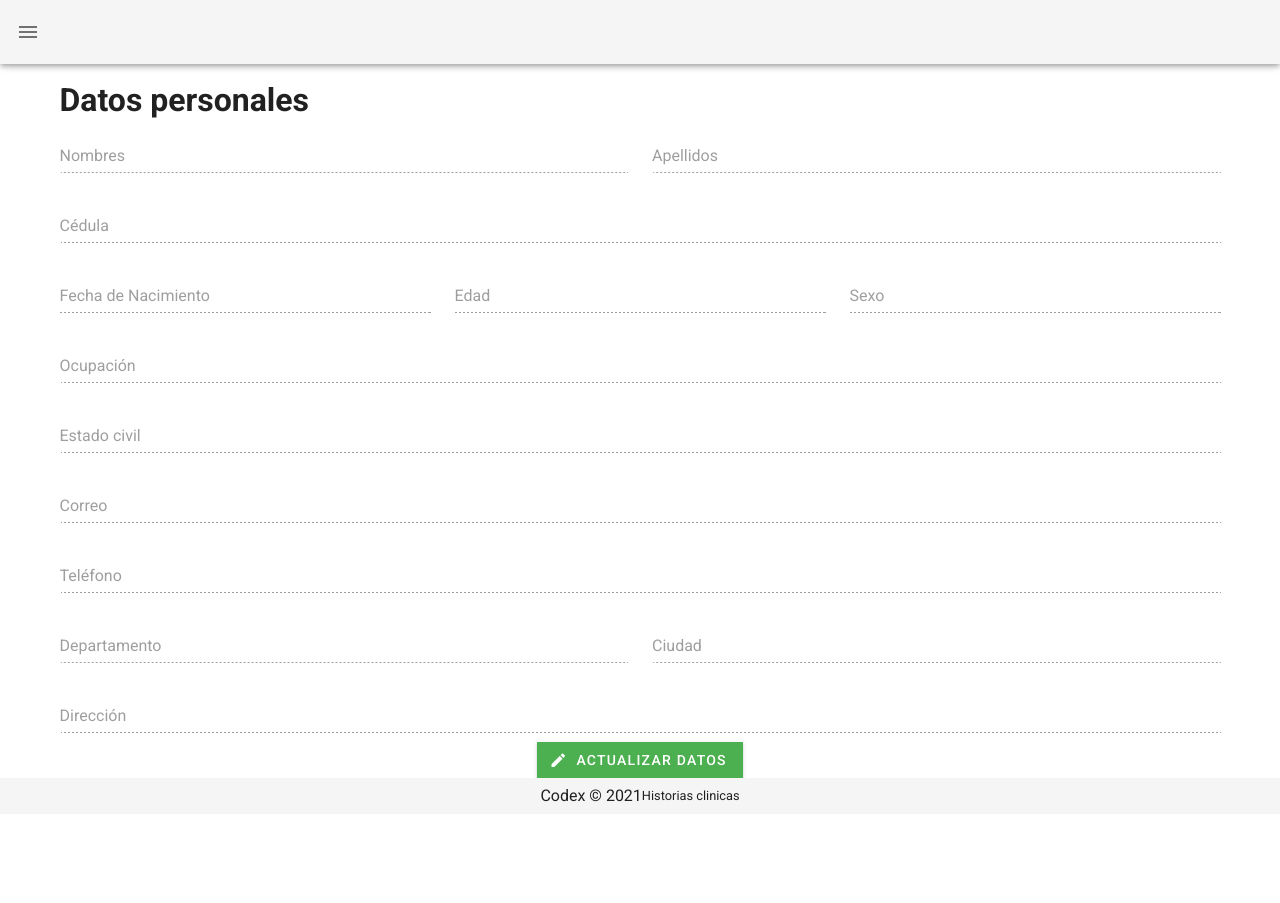
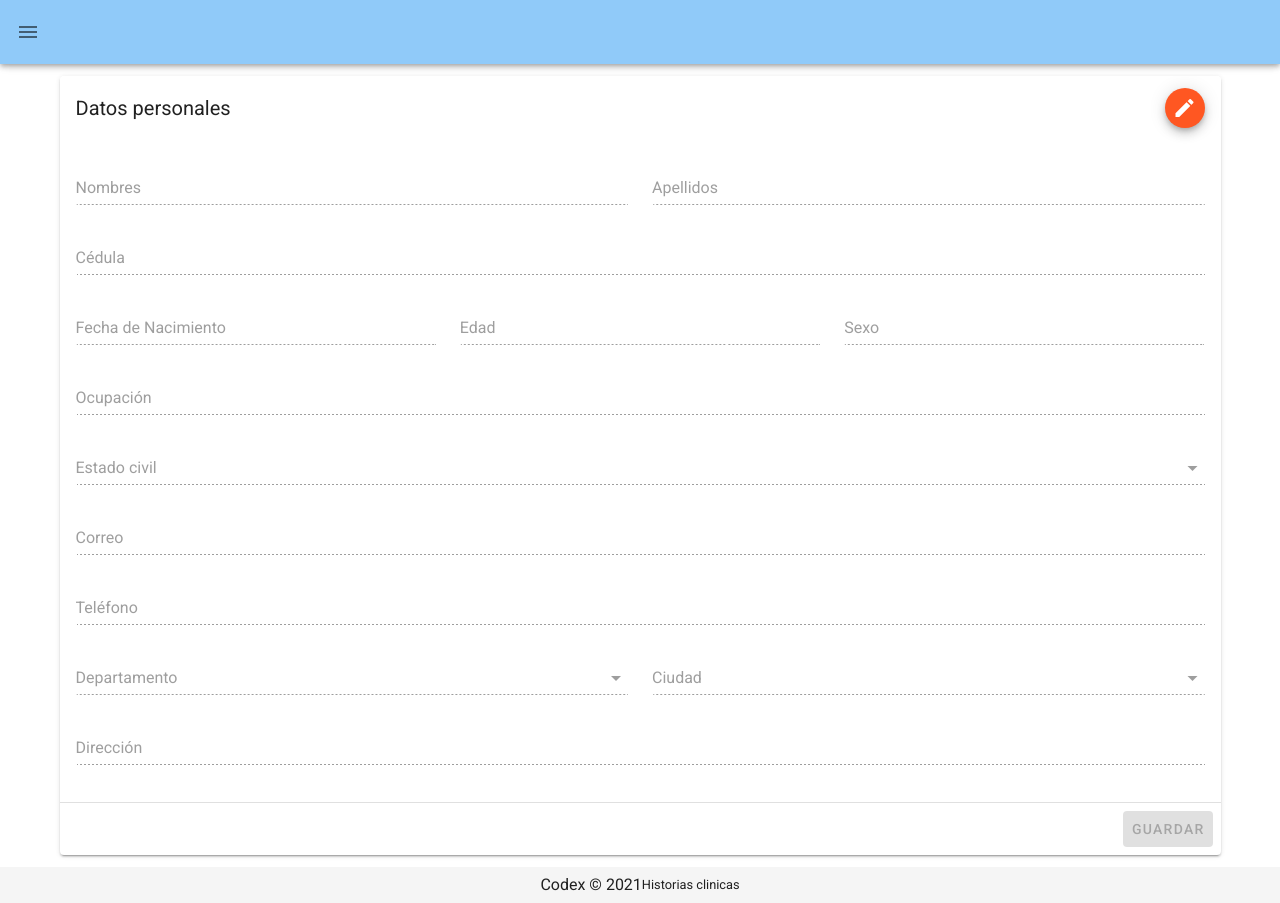
Before and after one commit to cano2030/CODEX_Front, a Nuxt app: page /Usuario/usuarioPerfil in a window 1280 px wide. Before the commit the page ends 814 px from the top, so only its background shows below. Built offline with nearby package versions, Linux system fonts and the light colour scheme.

Commit message:
Aleja: filtrar historia por especializacion y fecha

```diff
--- a/layouts/usuario.vue
+++ b/layouts/usuario.vue
@@ -3,13 +3,13 @@
     <!-- Menu hamburguesa -->
     <v-navigation-drawer v-model="openMenu" class="blue lighten-3" fixed app>
       <template v-slot:prepend>
-        <v-list-item two-line>
+        <v-list-item two-line class="d-flex justify-center">
           <v-avatar size="180">
             <v-img src="https://randomuser.me/api/portraits/men/85.jpg"></v-img>
           </v-avatar>
         </v-list-item>
 
-        <v-list-item-content>
+        <v-list-item-content class="text-md-center">
           <v-list-item-title class="title"> Jhon Jimenez </v-list-item-title>
           <v-list-item-subtitle>Paciente</v-list-item-subtitle>
         </v-list-item-content>
@@ -43,7 +43,7 @@
     </v-navigation-drawer>
 
     <!--Barra de navegacion superior-->
-    <v-app-bar :clipped-left="clipped" fixed app>
+    <v-app-bar :clipped-left="clipped" color="blue lighten-3" fixed app >
       <!--Icono que controla el menú hamburguesa -->
       <v-app-bar-nav-icon @click.stop="openMenu = !openMenu" />
     </v-app-bar>
--- a/pages/Usuario/usuarioHistoria.vue
+++ b/pages/Usuario/usuarioHistoria.vue
@@ -7,7 +7,7 @@
       hide-default-footer
     >
       <template v-slot:header>
-        <v-toolbar class="mb-2" color="indigo darken-5" dark flat>
+        <v-toolbar class="mb-2" color="blue darken-2" dark flat>
           <v-row>
             <v-col cols="12" sm="6">
               <v-select
@@ -61,6 +61,9 @@
           <v-col v-for="item in props.items" :key="item.name" cols="12">
             <v-card>
               <v-card-title class="subheading font-weight-bold">
+                <!--<v-btn class="mx-2" fab dark small color="primary">
+                  <v-icon dark> mdi-share </v-icon>
+                </v-btn>-->
                 {{ item.name }}
               </v-card-title>
 
@@ -109,13 +112,13 @@
           <v-btn
             fab
             dark
-            color="blue darken-3"
+            color="blue darken-2"
             class="mr-1"
             @click="formerPage"
           >
             <v-icon>mdi-chevron-left</v-icon>
           </v-btn>
-          <v-btn fab dark color="blue darken-3" class="ml-1" @click="nextPage">
+          <v-btn fab dark color="blue darken-2" class="ml-1" @click="nextPage">
             <v-icon>mdi-chevron-right</v-icon>
           </v-btn>
         </v-row>
--- a/pages/Usuario/usuarioPerfil.vue
+++ b/pages/Usuario/usuarioPerfil.vue
@@ -1,17 +1,26 @@
 <template>
-  <div>
-    <h1>Datos personales</h1>
-    <template>
-      <div>
+  <v-card class="overflow-hidden">
+    <v-toolbar flat>
+      <v-toolbar-title class="#0c354a">Datos personales</v-toolbar-title>
+      <v-spacer></v-spacer>
+      <v-btn
+        class="white--text"
+        color="#ff5722"
+        fab
+        small
+        @click="isEditing = !isEditing"
+      >
+        <v-icon v-if="isEditing"> mdi-close </v-icon>
+        <v-icon v-else> mdi-pencil </v-icon>
+      </v-btn>
+    </v-toolbar>
+    <v-card-text>
       <v-row>
         <v-col cols="12" sm="6">
           <v-text-field label="Nombres" disabled="isDisabled"></v-text-field>
         </v-col>
         <v-col cols="12" sm="6">
-            <v-text-field
-              label="Apellidos"
-              disabled="isDisabled"
-            ></v-text-field>
+          <v-text-field label="Apellidos" disabled="isDisabled"></v-text-field>
         </v-col>
       </v-row>
       <v-text-field label="Cédula" disabled="isDisabled"></v-text-field>
@@ -29,42 +38,61 @@
           <v-text-field label="Sexo" disabled="isDisabled"></v-text-field>
         </v-col>
       </v-row>
-        <v-text-field label="Ocupación" disabled="isDisabled"></v-text-field>
-        <v-text-field label="Estado civil" disabled="isDisabled"></v-text-field>
-        <v-text-field label="Correo" disabled="isDisabled"></v-text-field>
-        <v-text-field label="Teléfono" disabled="isDisabled"></v-text-field>
+      <v-text-field label="Ocupación" :disabled="!isEditing"></v-text-field>
+      <v-select :items="estado_civil" label="Estado civil" :disabled="!isEditing"></v-select>
+      <v-text-field label="Correo" :disabled="!isEditing"></v-text-field>
+      <v-text-field label="Teléfono" :disabled="!isEditing"></v-text-field>
       <v-row>
         <v-col cols="12" sm="6">
-            <v-text-field
-              label="Departamento"
-              disabled="isDisabled"
-            ></v-text-field>
+          <v-select :items="departamentos" label="Departamento" :disabled="!isEditing"></v-select>
         </v-col>
         <v-col cols="12" sm="6">
-            <v-text-field label="Ciudad" disabled="isDisabled"></v-text-field>
+          <v-select :items="ciudades" label="Ciudad" :disabled="!isEditing"></v-select>
         </v-col>
       </v-row>
-        <v-text-field label="Dirección" disabled="isDisabled"></v-text-field>
-      </div>
+      <v-text-field :disabled="!isEditing" label="Dirección"></v-text-field>
+    </v-card-text>
+    <v-divider></v-divider>
+    <v-card-actions>
+      <v-spacer></v-spacer>
+      <v-btn
+        class="white--text"
+        :disabled="!isEditing"
+        color="#ff5722"
+        @click="save"
+      >
+        Guardar
+      </v-btn>
+    </v-card-actions>
+    <v-snackbar v-model="hasSaved" :timeout="2000" absolute bottom left>
+      Datos actualizados!
+    </v-snackbar>
+  </v-card>
 </template>
-    <template>
-      <v-row align="center" justify="space-around">
-        <v-btn tile color="success">
-          <v-icon left> mdi-pencil </v-icon>
-          Actualizar datos
-        </v-btn>
-      </v-row>
-    </template>
-  </div>
-</template>
-</div>
-</template>
+
 
 <script>
 export default {
   layout: "usuario",
-  data: () => ({
+  data() {
+    return {
+      hasSaved: false,
+      isEditing: null,
+      model: null,
+      estado_civil: ["Soltero", "Casado", "Divorciado", "Viudo"],
+      departamentos: ["Antioquia", "Arauca", "Atrlántico", "Bolívar"],
+      ciudades: ["Medellín", "Bogotá", "Barranquilla", "Cartagena"],
+    };
+  },
   isDisabled: false,
-  }),
+
+  methods: {
+    save() {
+      this.isEditing = !this.isEditing;
+      this.hasSaved = true;
+    },
+  },
 };
 </script>
+<style>
+</style>
```
Also changed, not shown: pages/Usuario/prueba.vue (added). Lines whose indentation alone changed are shown as unchanged.
